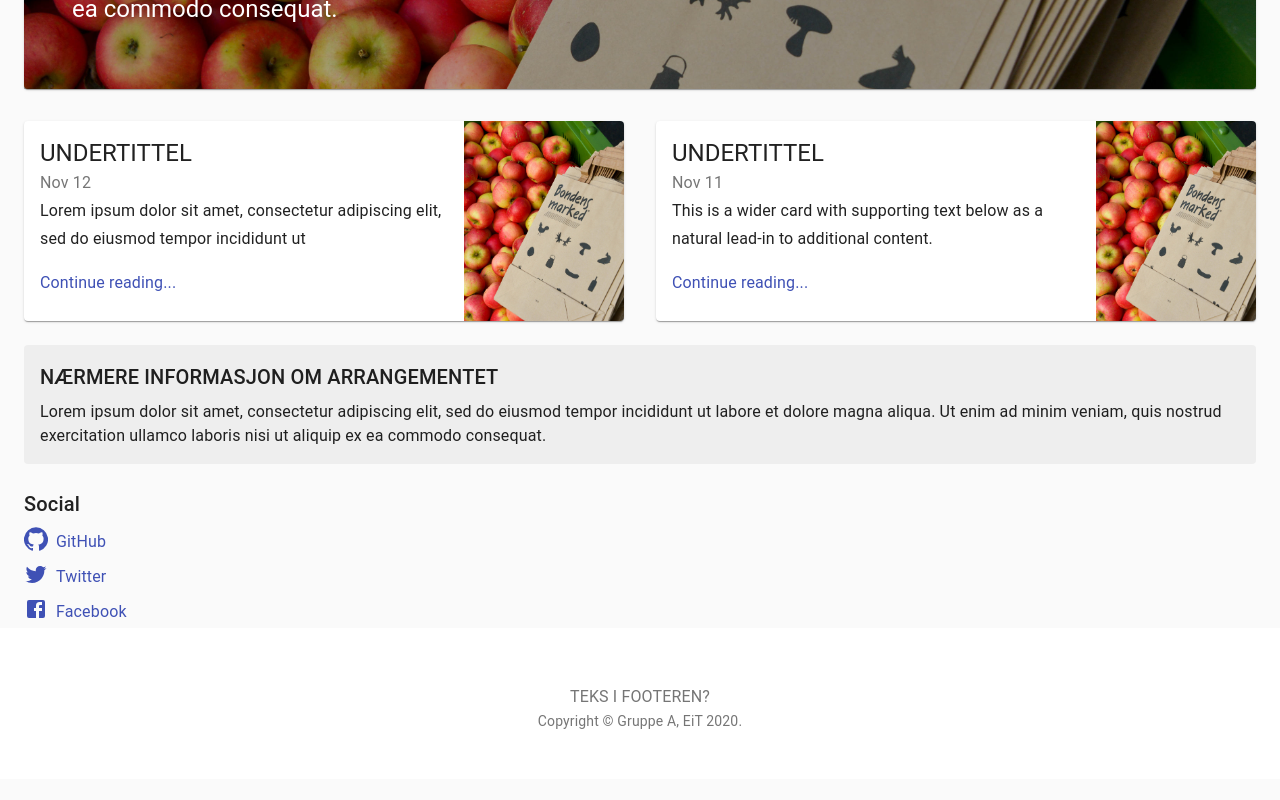
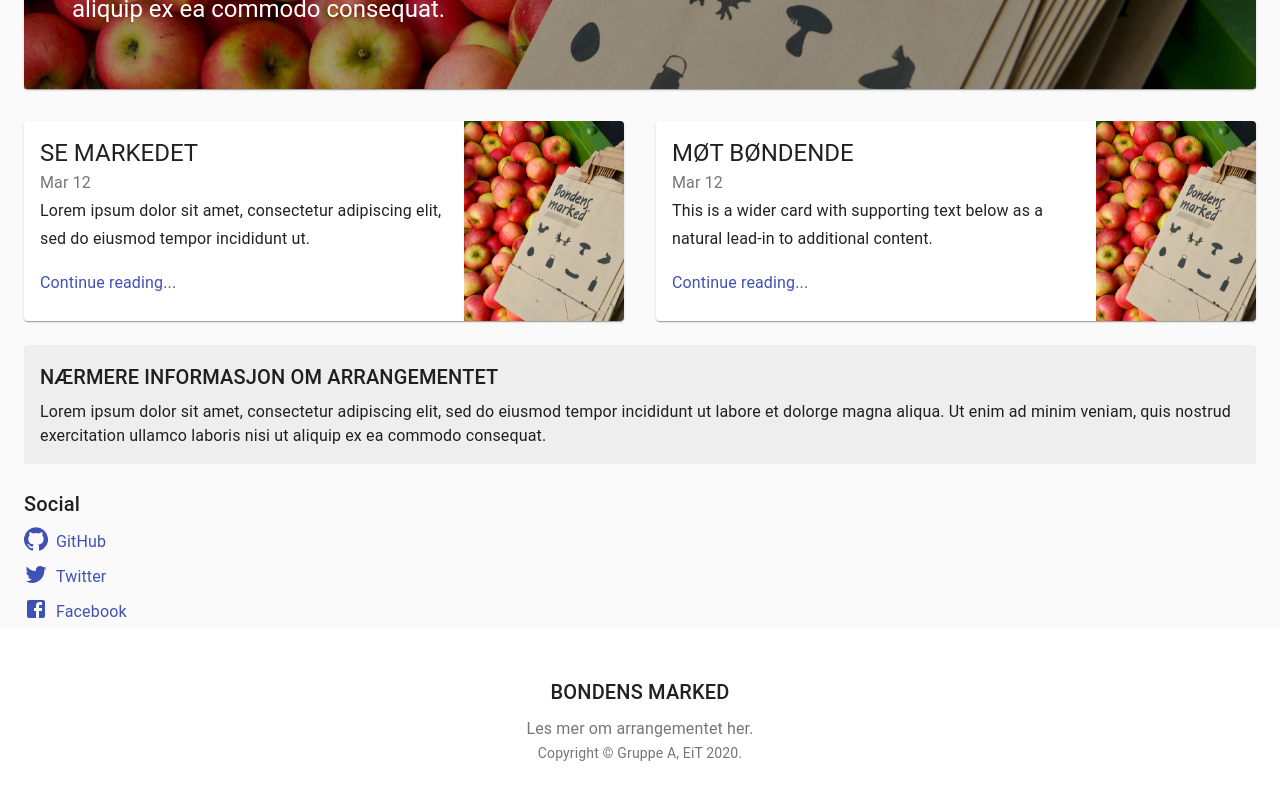
Before and after one commit to ViktorGSolberg/EIT3014, a React (Create React App) app in the folder client/: page /blog in a window 1280 px wide. Shown: the part 368-1168 px from the top of the page. Before the commit the page ends 1147 px from the top, so only its background shows below. Built offline with nearby package versions, Linux system fonts and the light colour scheme.

Commit message:
Lifted all state up to the Blogpage component.

```diff
--- a/client/src/pages/Blogpage/Blog.js
+++ b/client/src/pages/Blogpage/Blog.js
@@ -18,47 +18,44 @@ const useStyles = makeStyles(theme => ({
   },
 }));
 
+export default function Blog(props) {
+  const classes = useStyles();
+
   const sections = [
     { title: 'admin', url: 'admin' },
   ];
 
   const sidebar = {
-  title: 'NÆRMERE INFORMASJON OM ARRANGEMENTET',
-  description:
-  "Lorem ipsum dolor sit amet, consectetur adipiscing elit, sed do eiusmod tempor incididunt ut labore et dolore magna aliqua. Ut enim ad minim veniam, quis nostrud exercitation ullamco laboris nisi ut aliquip ex ea commodo consequat.",
+    title: props.infoTitle,
+    description: props.infoText,
     archives: [],
     social: [
-    { name: 'GitHub', icon: GitHubIcon },
-    { name: 'Twitter', icon: TwitterIcon },
-    { name: 'Facebook', icon: FacebookIcon },
+      { name: 'GitHub', icon: GitHubIcon, link: props.githubLink},
+      { name: 'Twitter', icon: TwitterIcon, link: props.twitterLink},
+      { name: 'Facebook', icon: FacebookIcon, link: props.facebookLink},
     ],
   };
 
-export default function Blog(props) {
-  const classes = useStyles();
 
   const mainFeaturedPost = {
-    title: 'POTENSIELL TITTEL',
-    description:
-      "Lorem ipsum dolor sit amet, consectetur adipiscing elit, sed do eiusmod tempor incididunt ut labore et dolore magna aliqua. Ut enim ad minim veniam, quis nostrud exercitation ullamco laboris nisi ut aliquip ex ea commodo consequat.",
+    title: props.mainTitle,
+    description: props.mainText,
     image: props.picture,
     imgText: 'main image description',
   };
 
   const featuredPosts = [
     {
-      title: 'UNDERTITTEL',
-      date: 'Nov 12',
-      description:
-        'Lorem ipsum dolor sit amet, consectetur adipiscing elit, sed do eiusmod tempor incididunt ut ',
+      title: props.subTitle1,
+      date: props.eventDate,
+      description: props.subText1,
       image: props.picture,
       imageText: 'Image Text',
     },
     {
-      title: 'UNDERTITTEL',
-      date: 'Nov 11',
-      description:
-        'This is a wider card with supporting text below as a natural lead-in to additional content.',
+      title: props.subTitle2,
+      date: props.eventDate,
+      description: props.subText2,
       image: props.picture,
       imageText: 'Image Text',
     },
@@ -86,7 +83,7 @@ export default function Blog(props) {
           </Grid>
         </main>
       </Container>
-      <Footer title={props.eventName} description={props.footerText} author={props.authors}/>
+      <Footer title={props.eventTitle} description={props.footerText} author={props.authors} eventWebsite={props.eventWebsite}/>
     </React.Fragment>
   );
 }
--- a/client/src/pages/Blogpage/Blogpage.js
+++ b/client/src/pages/Blogpage/Blogpage.js
@@ -6,21 +6,25 @@ class Blogpage extends Component {
   render() {
     return (
     <Blog
-    eventTitle="BONDENS MARKED"
-    mainTitle="SMAKSFULL KVALITETSMAT"
-    mainText="Lorem ipsum dolor sit amet, consectetur adipiscing elit, sed do eiusmod tempor incididunt ut labore et dolorge magna aliqua. Ut enim ad minim veniam, quis nostrud exercitation ullamco laboris nisi ut aliquip ex ea commodo consequat."
-    eventDate="Mar 12"
-    subTitle1="SE MARKEDET"
-    subText1="Lorem ipsum dolor sit amet, consectetur adipiscing elit, sed do eiusmod tempor incididunt ut."
-    subTitle2="MØT BØNDENDE"
-    subText2="This is a wider card with supporting text below as a natural lead-in to additional content."
-    infoTitle="NÆRMERE INFORMASJON OM ARRANGEMENTET"
-    infoText="Lorem ipsum dolor sit amet, consectetur adipiscing elit, sed do eiusmod tempor incididunt ut labore et dolorge magna aliqua. Ut enim ad minim veniam, quis nostrud exercitation ullamco laboris nisi ut aliquip ex ea commodo consequat."
-    footerText="TEKS I FOOTEREN?"
-    authors="Gruppe A, EiT"
+    eventTitle="BONDENS MARKED" // check (header, footer)
+    mainTitle="MAT MED KVALITET" // check (mainPost)
+    mainText="Lorem ipsum dolor sit amet, consectetur adipiscing elit, sed do eiusmod tempor incididunt ut labore et dolorge magna aliqua. Ut enim ad minim veniam, quis nostrud exercitation ullamco laboris nisi ut aliquip ex ea commodo consequat." //check (main)
+    eventDate="Mar 12" // check (post1, post2)
+    subTitle1="SE MARKEDET" // check (post1)
+    subText1="Lorem ipsum dolor sit amet, consectetur adipiscing elit, sed do eiusmod tempor incididunt ut." // check (post1)
+    subTitle2="MØT BØNDENDE" // check (post2)
+    subText2="This is a wider card with supporting text below as a natural lead-in to additional content." // check (post2)
+    infoTitle="NÆRMERE INFORMASJON OM ARRANGEMENTET" // check (info)
+    infoText="Lorem ipsum dolor sit amet, consectetur adipiscing elit, sed do eiusmod tempor incididunt ut labore et dolorge magna aliqua. Ut enim ad minim veniam, quis nostrud exercitation ullamco laboris nisi ut aliquip ex ea commodo consequat." // check (info)
+    footerText="Les mer om arrangementet her." // check (footer)
+    authors="Gruppe A, EiT" // check (footer)
 
+    githubLink="https://github.com/ViktorGSolberg/EIT3014"
+    twitterLink="https://www.twitter.com/bondensmarked"
+    facebookLink="https://www.facebook.com/Bondensmarkedtrondelag"
+
+    eventWebsite="https://www.bondensmarked.no"
     picture={picture}
-
     >
     </Blog>
     );
--- a/client/src/pages/Blogpage/Footer.js
+++ b/client/src/pages/Blogpage/Footer.js
@@ -41,7 +41,10 @@ export default function Footer(props) {
           {title}
         </Typography>
         <Typography variant="subtitle1" align="center" color="textSecondary" component="p">
+          <Link color="inherit" href={props.eventWebsite}>
           {description}
+          </Link>
+
         </Typography>
         <Copyright author={author}/>
       </Container>
--- a/client/src/pages/Blogpage/Sidebar.js
+++ b/client/src/pages/Blogpage/Sidebar.js
@@ -42,7 +42,11 @@ export default function Sidebar(props) {
             <Grid item>
               <network.icon />
             </Grid>
-            <Grid item>{network.name}</Grid>
+            <Grid item>
+              <Link href={network.link}>
+                {network.name}
+              </Link>
+            </Grid>
           </Grid>
         </Link>
       ))}
```
Lines whose indentation alone changed are shown as unchanged.
